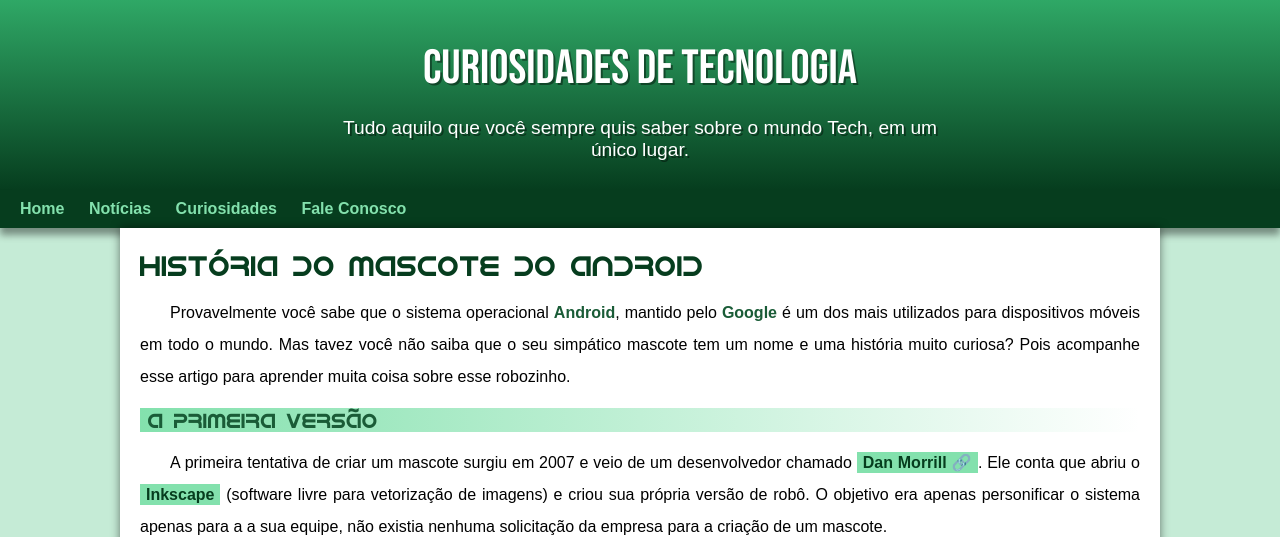
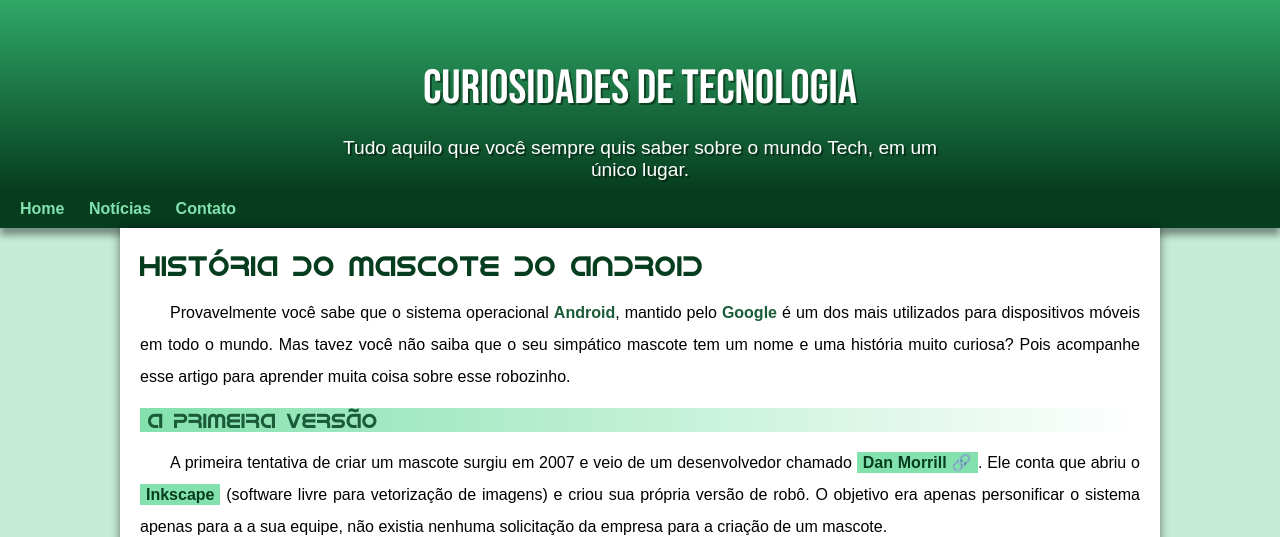
Before and after one commit to Vinaom/projeto-android, a plain HTML site: page index.html in a window 1280 px wide. Shown: the top 537 px of the page. Drawn offline with Linux system fonts and the light colour scheme.

Commit message:
Problema de padding corrigido

```diff
--- a/estilo/style.css
+++ b/estilo/style.css
@@ -46,7 +46,7 @@ header{
 header > h1{
     color: white;
     font-family:var(--fonte-destaque);
-    margin-bottom: 20px;
+    padding: 20px;
     font-size: 3em;
     font-weight: normal;
     text-shadow: 2px 2px 0px rgba(0, 0, 0, 0.418);
--- a/index.html
+++ b/index.html
@@ -15,8 +15,7 @@
     <nav>
         <a href="#">Home</a>
         <a href="#">Notícias</a>
-        <a href="#">Curiosidades</a>
-        <a href="#">Fale Conosco</a>
+        <a href="#">Contato</a>
     </nav>
     <main>
         <article>
```
